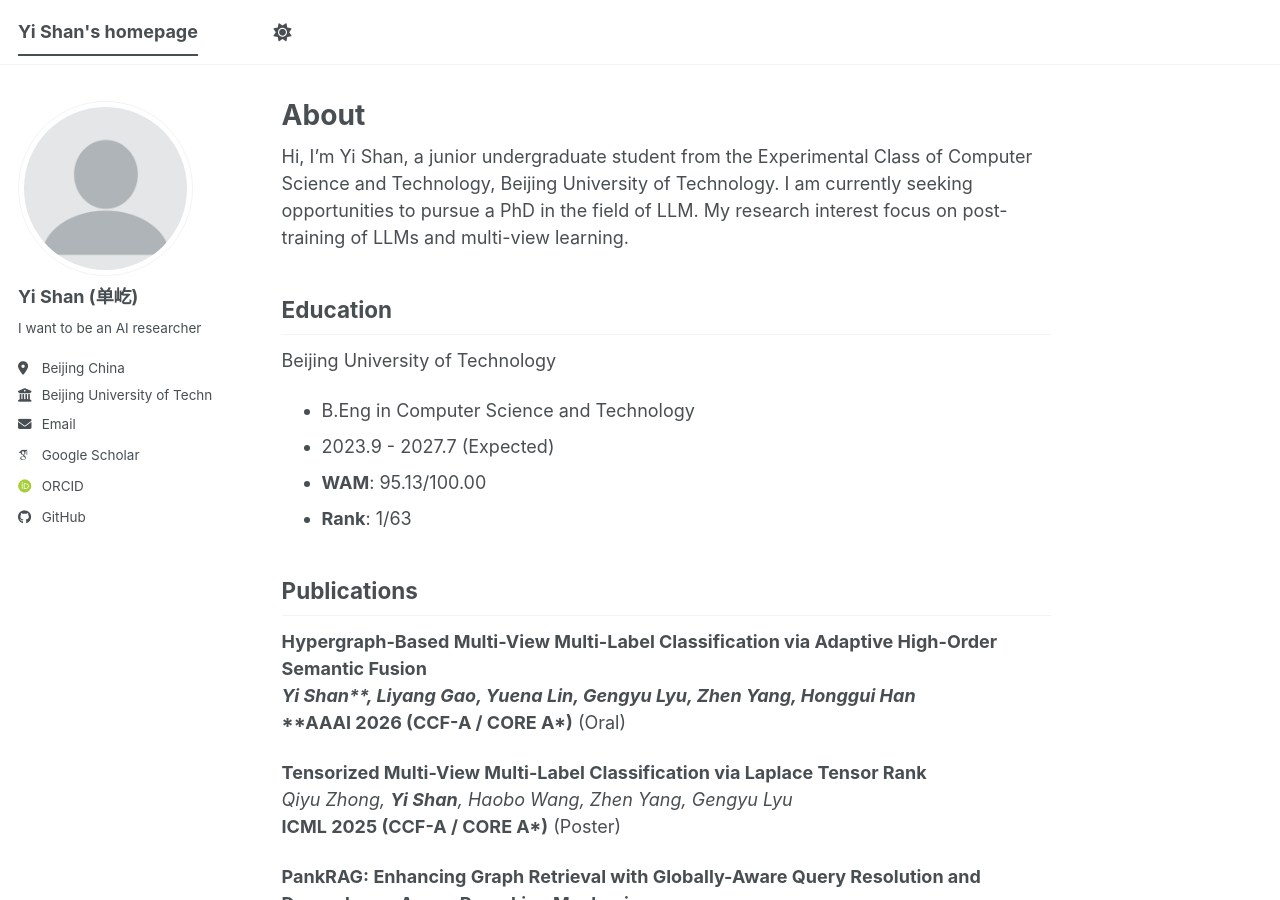
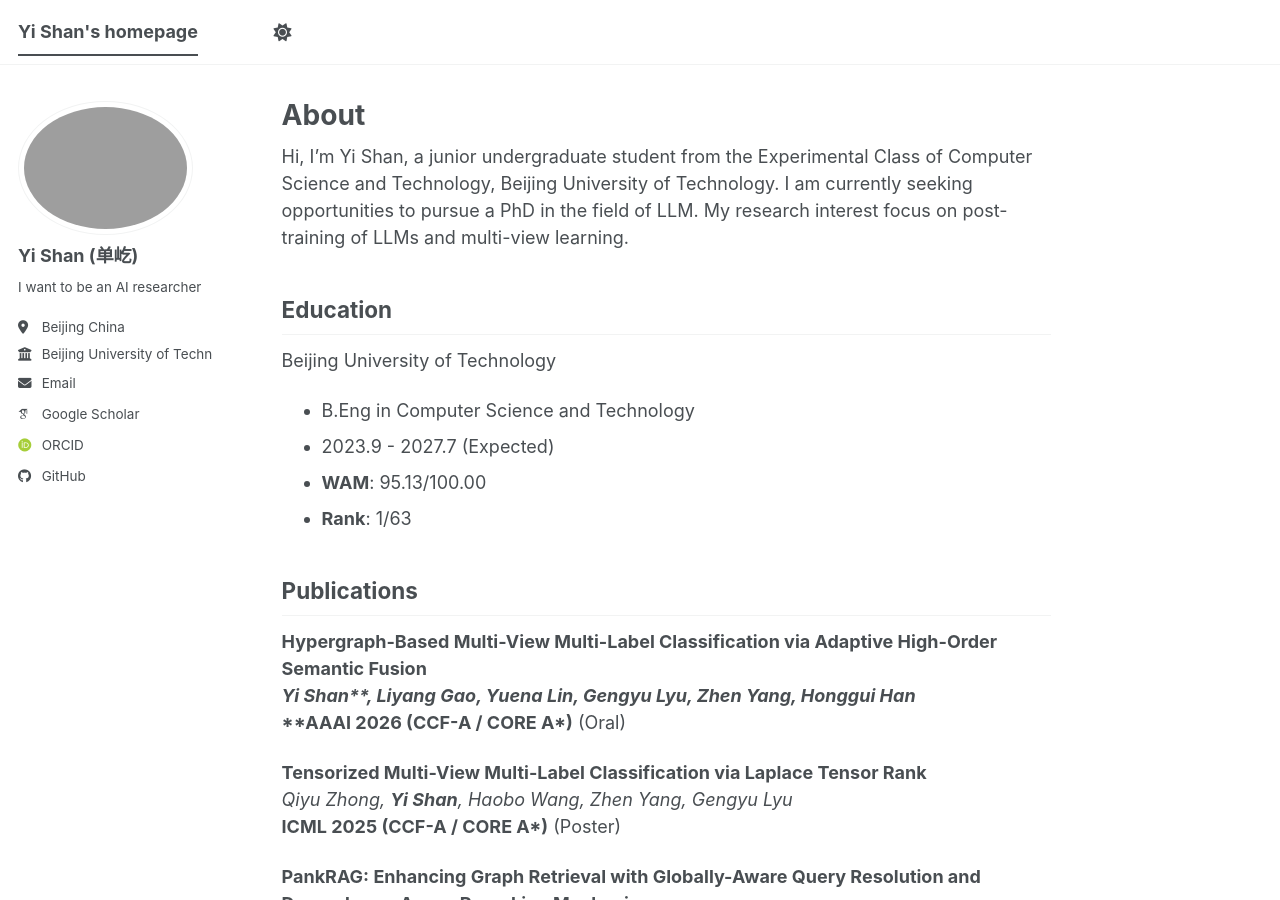
Before and after one commit to YiShan05/yishan05.github.io, a Jekyll site: the page built from _pages/about.md, in a window 1280 px wide and 900 px high. Built offline with Jekyll 4.4.1, drawn with Linux system fonts in a browser that asks for light colours; some web fonts are replaced; a script bundle is joined from its source files by our own code; library files that are not in the unit come from our copies.

Commit message:
Update _config.yml

```diff
--- a/_config.yml
+++ b/_config.yml
@@ -23,7 +23,7 @@ repository               : "YiShan05/yishan05.github.io"
 #               Additional customization can be done by editing /_includes/author-profile.html
 author:
   # Biographic information
-  avatar           : "profile.png"
+  avatar           : "yishan2.jpg"
   name             : "Yi Shan (单屹)"
   pronouns         : # example: "she/her"
   bio              : "I want to be an AI researcher"
```
